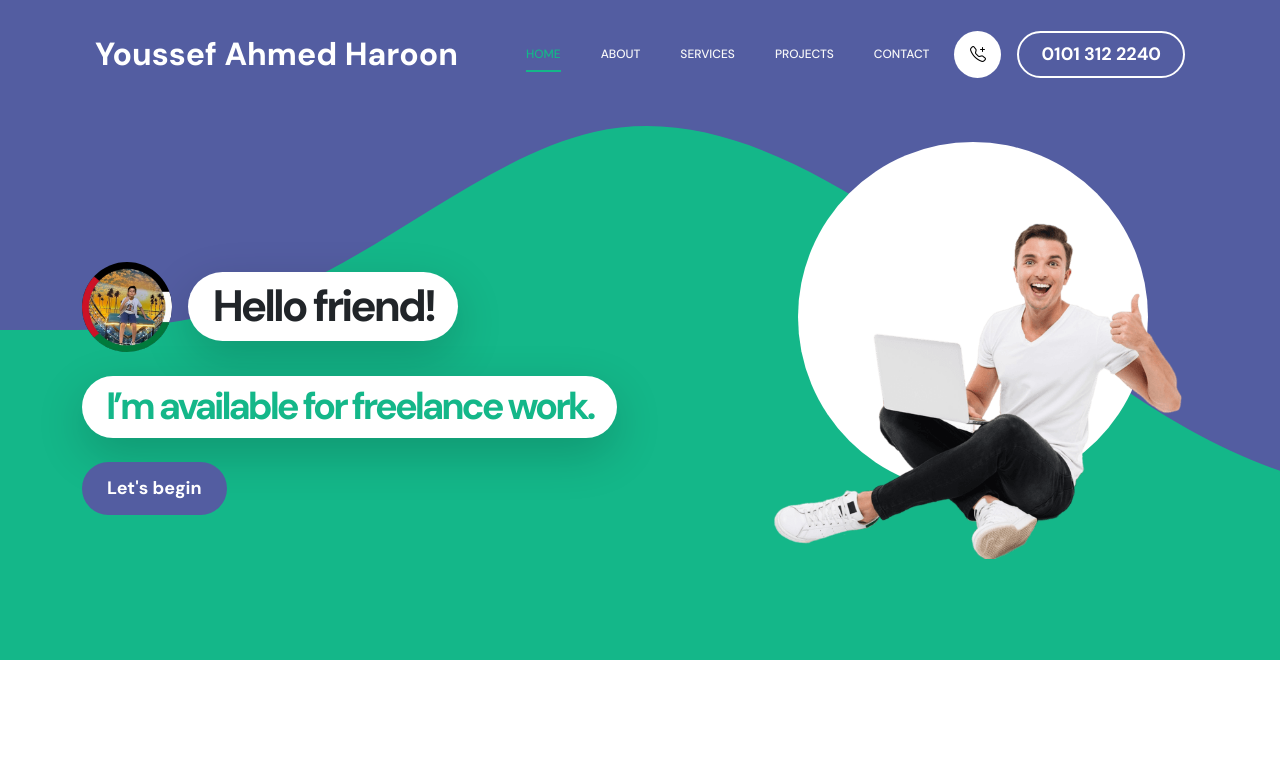
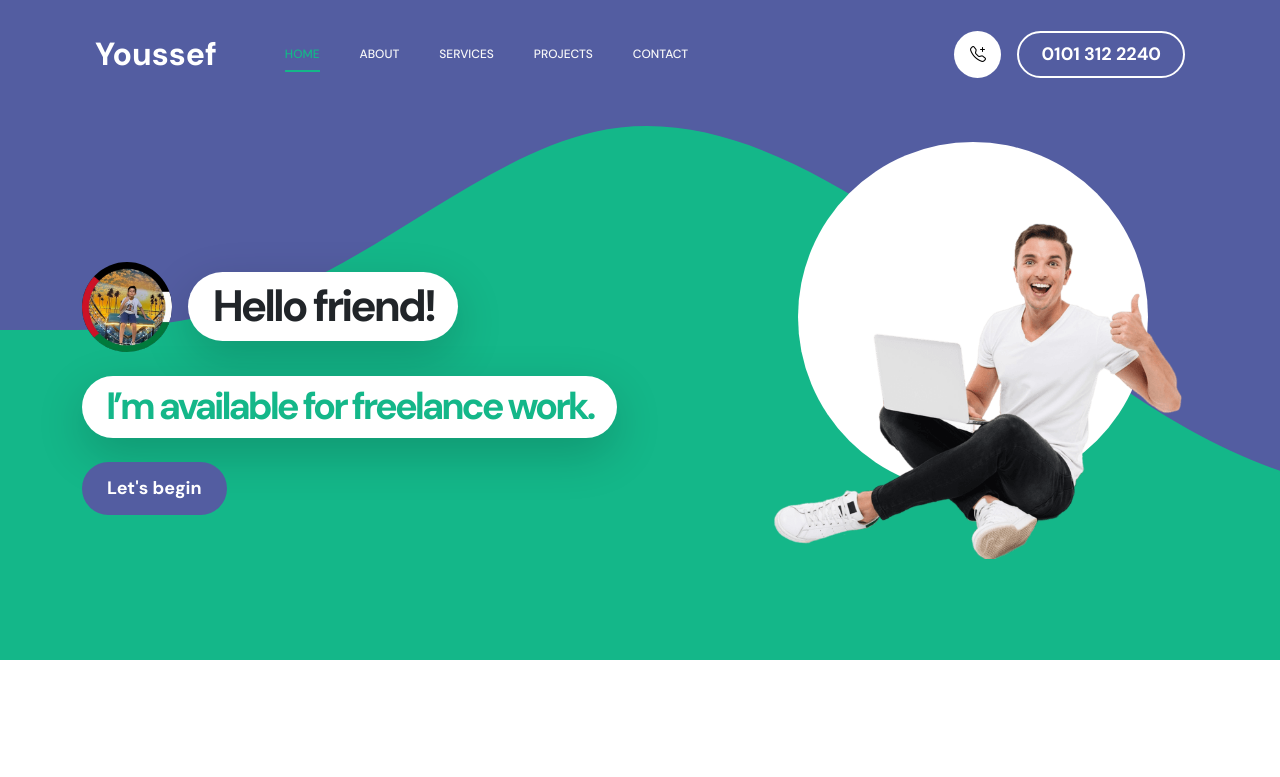
Before and after one commit to youssef-haroon/youssef-html, a plain HTML site: page index.html in a window 1280 px wide. Shown: the top 777 px of the page. Drawn offline with Linux system fonts and the light colour scheme.

Commit message:
Update index.html

```diff
--- a/index.html
+++ b/index.html
@@ -50,7 +50,7 @@ https://templatemo.com/tm-578-first-portfolio
                     <span class="navbar-toggler-icon"></span>
                 </button>
 
-                <a href="index.html" class="navbar-brand mx-auto mx-lg-0">Youssef Ahmed Haroon</a>
+                <a href="index.html" class="navbar-brand mx-auto mx-lg-0">Youssef</a>
 
                 <div class="d-flex align-items-center d-lg-none">
                     <i class="navbar-icon bi-telephone-plus me-3"></i>
```
